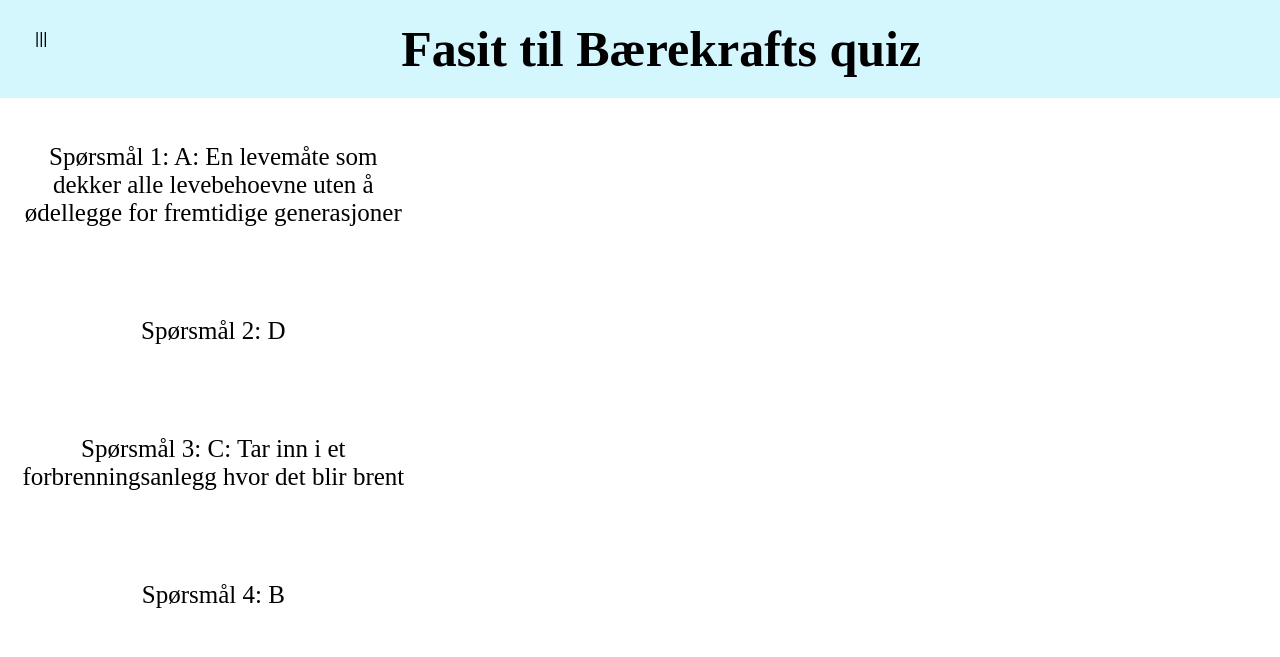
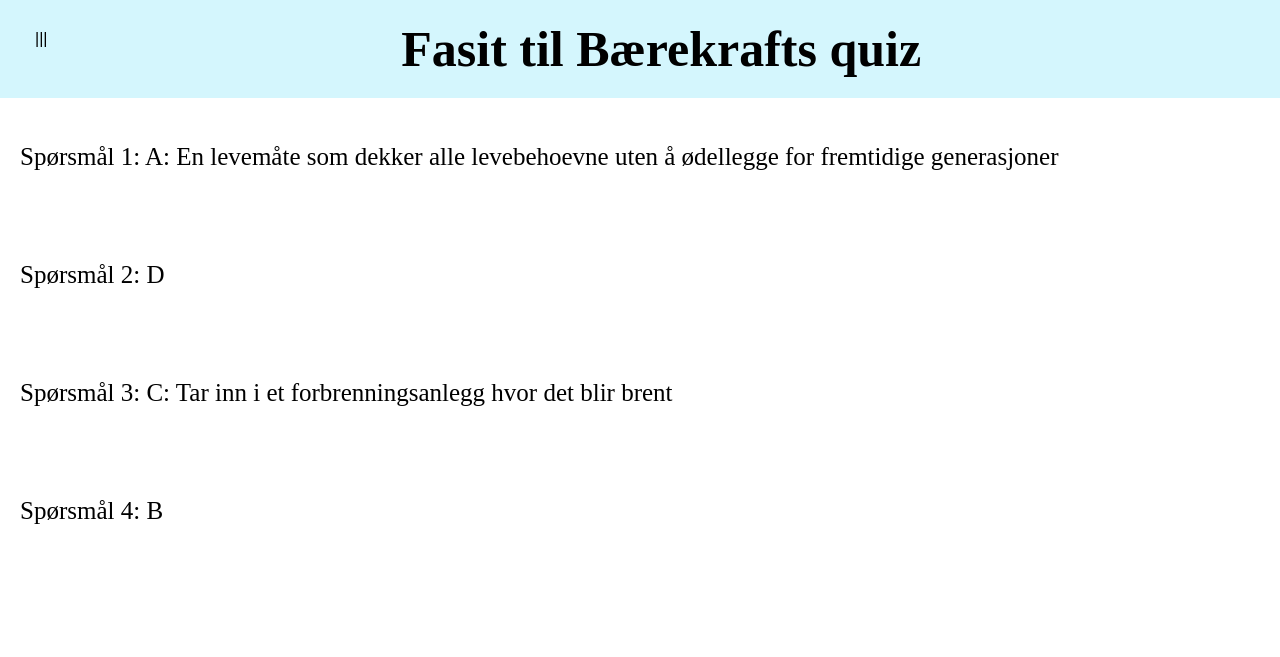
Before and after one commit to Ejmuj/Avfall, a plain HTML site: page Html/Fasit-til-bærequiz.html in a window 1280 px wide. Drawn offline with Linux system fonts and the light colour scheme.

Commit message:
c-c-c-c-changes to the Fasit

```diff
--- a/Css/Fasit-til-bærequiz.css
+++ b/Css/Fasit-til-bærequiz.css
@@ -14,21 +14,25 @@
   }
 
   .item2 {
-    grid-column: 1 / span 1;
+    grid-column: 1 / span 3;
     grid-row: 3;
+    text-align: left;
   }
 
   .item3 {
-    grid-column: 1 / span 1;
+    grid-column: 1 / span 3;
     grid-row: 4;
+    text-align: left;
   }
 
   .item4 {
-    grid-column: 1 / span 1;
+    grid-column: 1 / span 3;
     grid-row: 5;
+    text-align: left;
   }
 
   .item5 {
-    grid-column: 1 / span 1;
+    grid-column: 1 / span 3;
     grid-row: 6;
+    text-align: left;
   }
```
